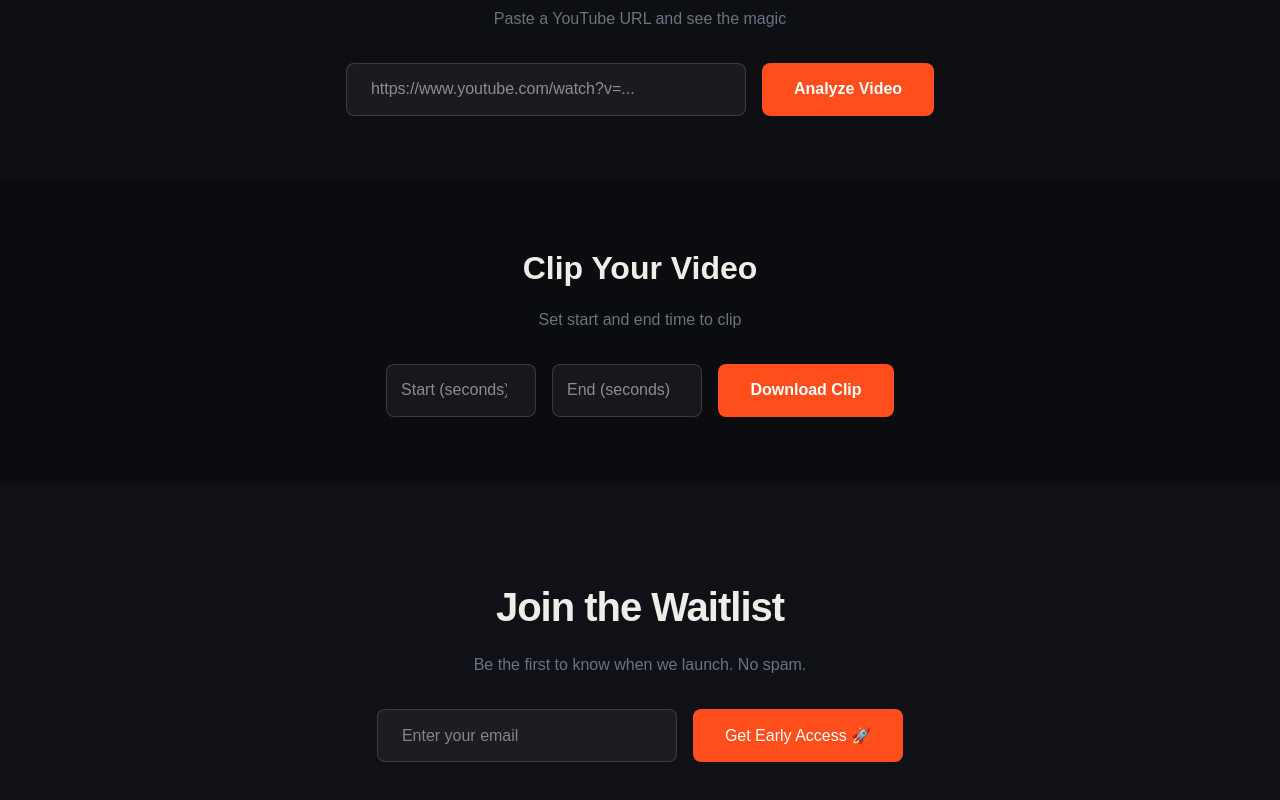
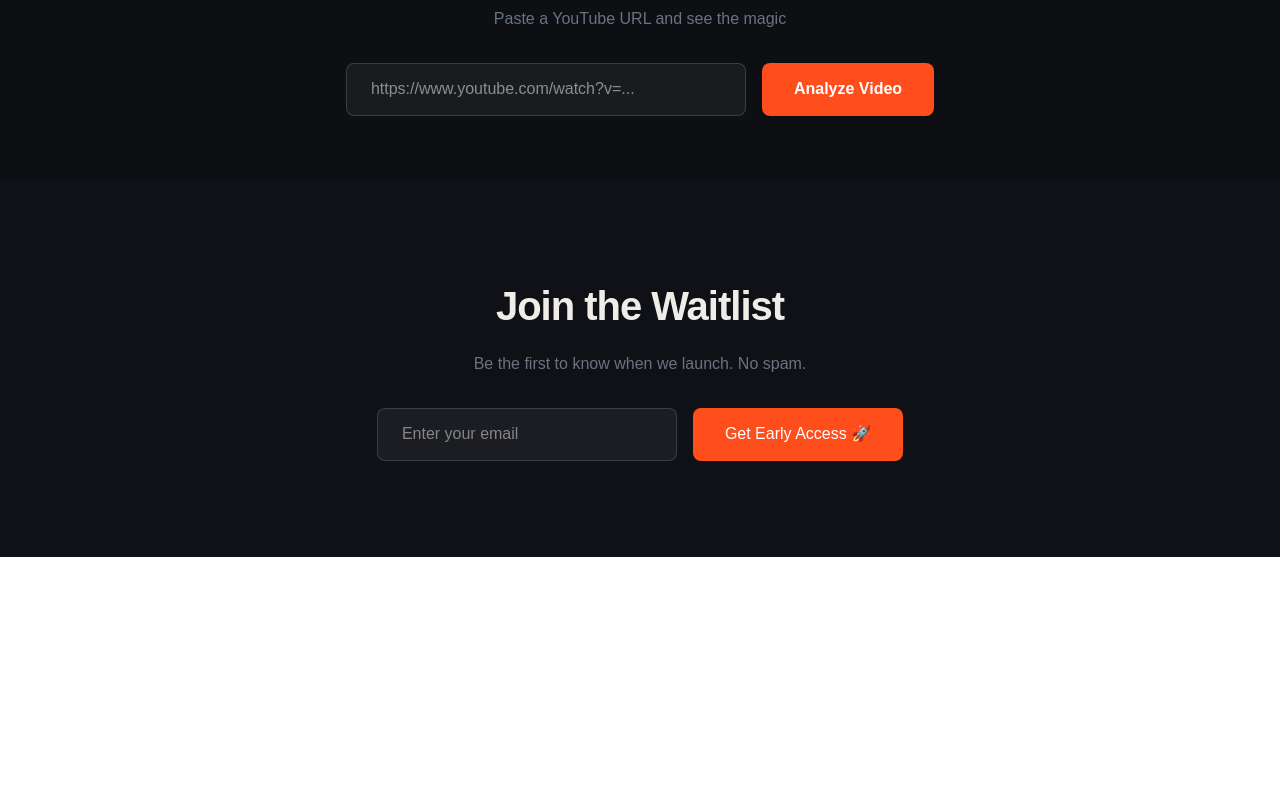
Before and after one commit to Abdullamborghini/clipforge, a Next.js app in the folder clipforge/: page / in a window 1280 px wide. Shown: the part 2410-3210 px from the top of the page. After the commit the page ends 2967 px from the top, so only its background shows below. Built offline with nearby package versions, Linux system fonts and the light colour scheme.

Commit message:
remove clip section

```diff
--- a/clipforge/app/page.tsx
+++ b/clipforge/app/page.tsx
@@ -238,31 +238,7 @@ export default function Home() {
     </div>
   )}
 </section>
-{/* Clip Video */}
-<section style={{ padding: '4rem 2rem', textAlign: 'center', background: '#0a0c10' }}>
-  <h2 style={{ fontSize: '2rem', fontWeight: 800, marginBottom: '1rem' }}>Clip Your Video</h2>
-  <p style={{ color: '#6b7280', marginBottom: '2rem' }}>Set start and end time to clip</p>
-  <div style={{ display: 'flex', gap: '1rem', justifyContent: 'center', flexWrap: 'wrap' }}>
-    <input type="number" placeholder="Start (seconds)" id="startTime" style={{ padding: '0.85rem', borderRadius: '8px', border: '1px solid rgba(255,255,255,0.15)', background: 'rgba(255,255,255,0.05)', color: '#fff', width: '150px' }} />
-    <input type="number" placeholder="End (seconds)" id="endTime" style={{ padding: '0.85rem', borderRadius: '8px', border: '1px solid rgba(255,255,255,0.15)', background: 'rgba(255,255,255,0.05)', color: '#fff', width: '150px' }} />
-    <button onClick={async () => {
-      const start = (document.getElementById('startTime') as HTMLInputElement).value;
-      const end = (document.getElementById('endTime') as HTMLInputElement).value;
-      const res = await fetch(`${process.env.NEXT_PUBLIC_BACKEND_URL}/api/clip`, {
-        method: 'POST',
-        headers: { 'Content-Type': 'application/json' },
-        body: JSON.stringify({ url, start, end }),
-      });
-      const blob = await res.blob();
-      const link = document.createElement('a');
-      link.href = URL.createObjectURL(blob);
-      link.download = 'clip.mp4';
-      link.click();
-    }} style={{ background: '#ff4d1c', color: '#fff', border: 'none', padding: '0.85rem 2rem', borderRadius: '8px', cursor: 'pointer', fontWeight: 600 }}>
-      Download Clip
-    </button>
-  </div>
-</section>
+
       {/* Waitlist */}
       <section style={{ padding: '6rem 2rem', textAlign: 'center', background: '#0f1117' }}>
         <h2 style={{ fontSize: '2.5rem', fontWeight: 800, marginBottom: '1rem', letterSpacing: '-1px' }}>Join the Waitlist</h2>
```
